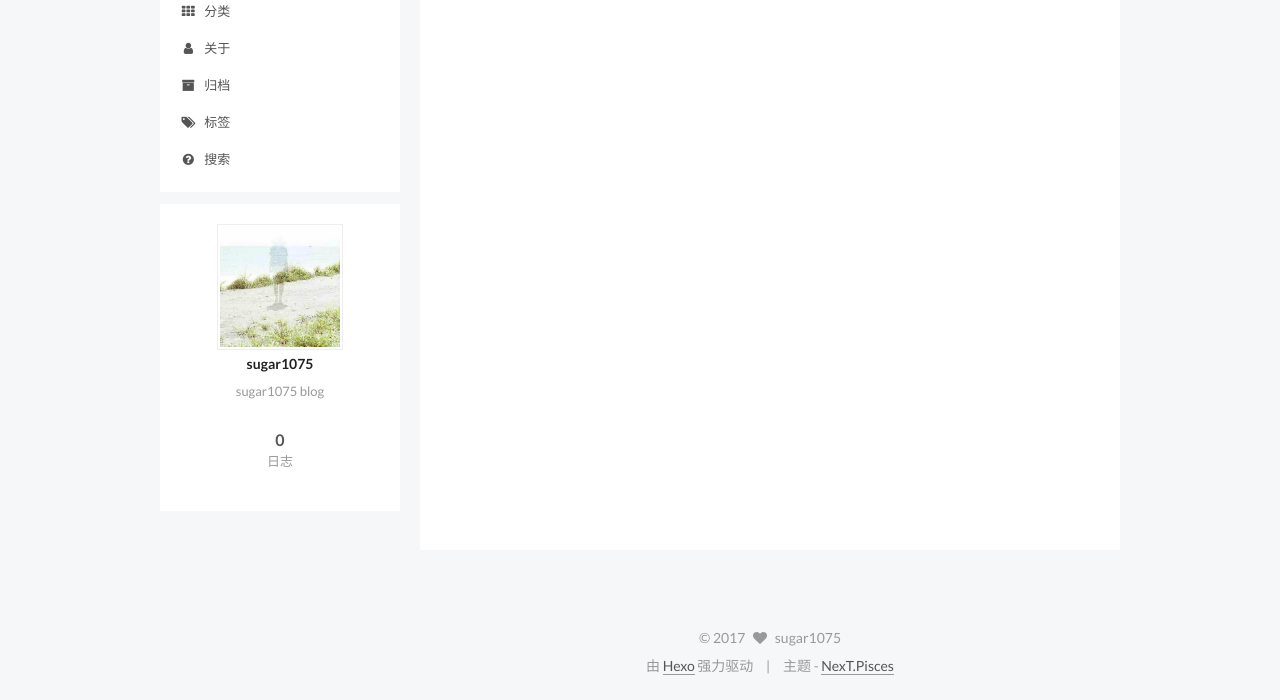
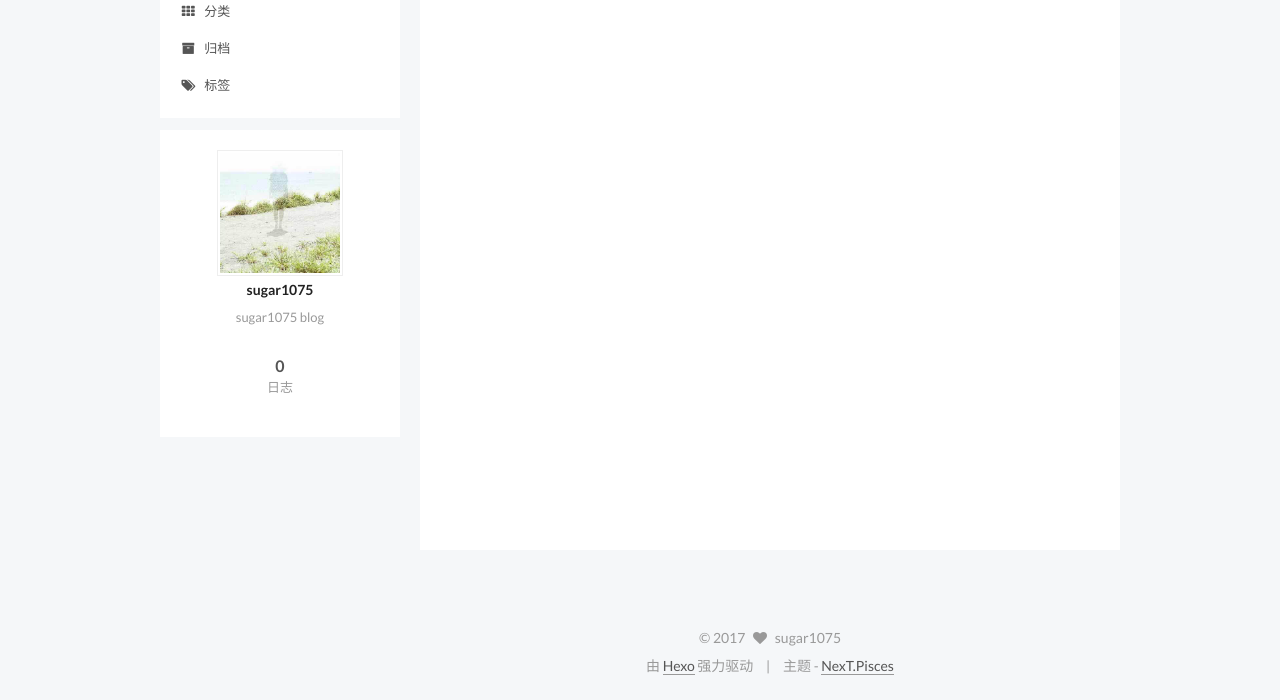
Before and after one commit to Emma1075/emma.github.io, a plain HTML site: page categories/index.html in a window 1280 px wide. Shown: the part 153-853 px from the top of the page. Drawn offline with Linux system fonts and the light colour scheme.

Commit message:
Site updated: 2017-05-19 17:46:28

```diff
--- a/categories/index.html
+++ b/categories/index.html
@@ -215,16 +215,6 @@
         </li>
 
 
-        <li class="menu-item menu-item-about">
-          <a href="/about" rel="section">
-
-              <i class="menu-item-icon fa fa-fw fa-user"></i> <br />
-
-            关于
-          </a>
-        </li>
-
-
         <li class="menu-item menu-item-archives">
           <a href="/archives" rel="section">
 
@@ -241,16 +231,6 @@
               <i class="menu-item-icon fa fa-fw fa-tags"></i> <br />
 
             标签
-          </a>
-        </li>
-
-
-        <li class="menu-item menu-item-search">
-          <a href="/search" rel="section">
-
-              <i class="menu-item-icon fa fa-fw fa-question-circle"></i> <br />
-
-            搜索
           </a>
         </li>
 
--- a/css/main.css
+++ b/css/main.css
@@ -1696,7 +1696,7 @@ pre .javascript .function {
   width: 4px;
   height: 4px;
   border-radius: 50%;
-  background: #7dfe4e;
+  background: #c96332;
 }
 .links-of-blogroll {
   font-size: 13px;
```
Also changed, not shown: tags/index.html (+0 -20 lines).
